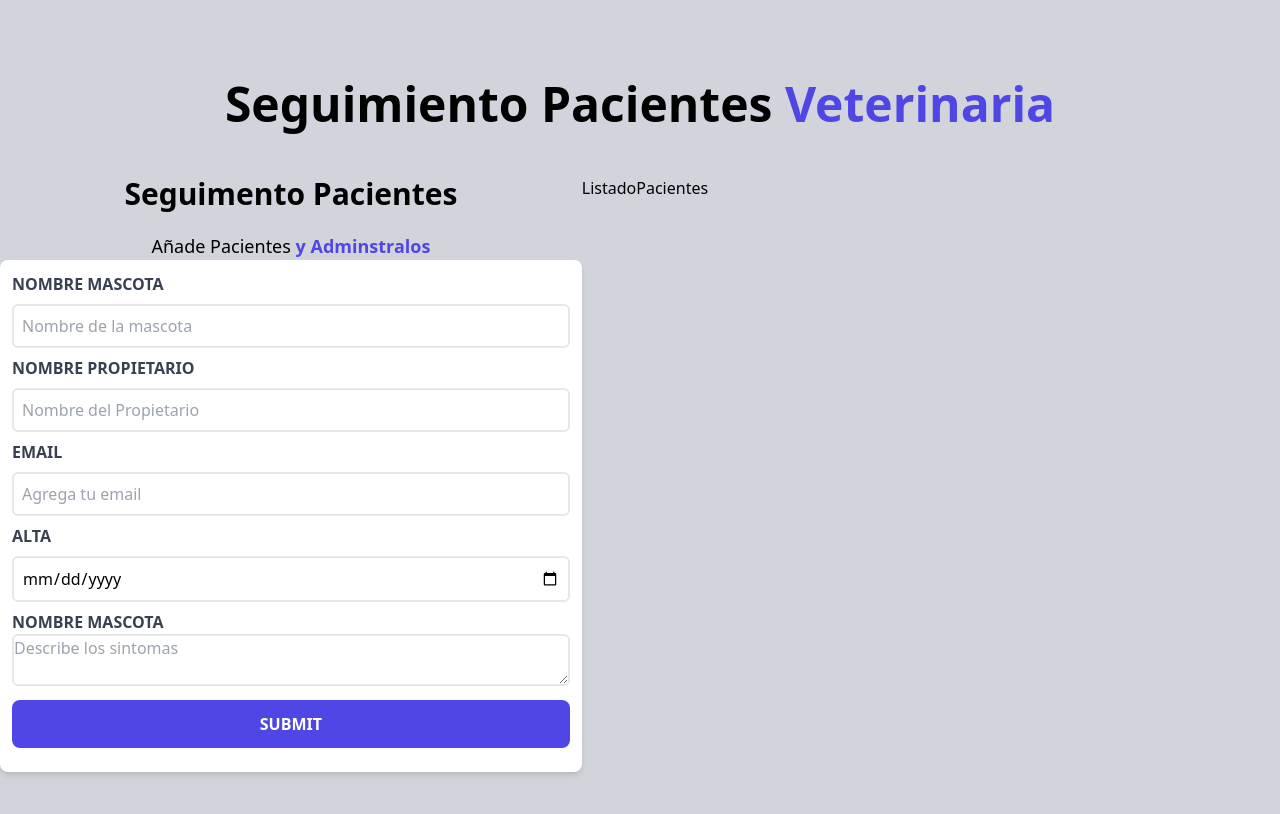
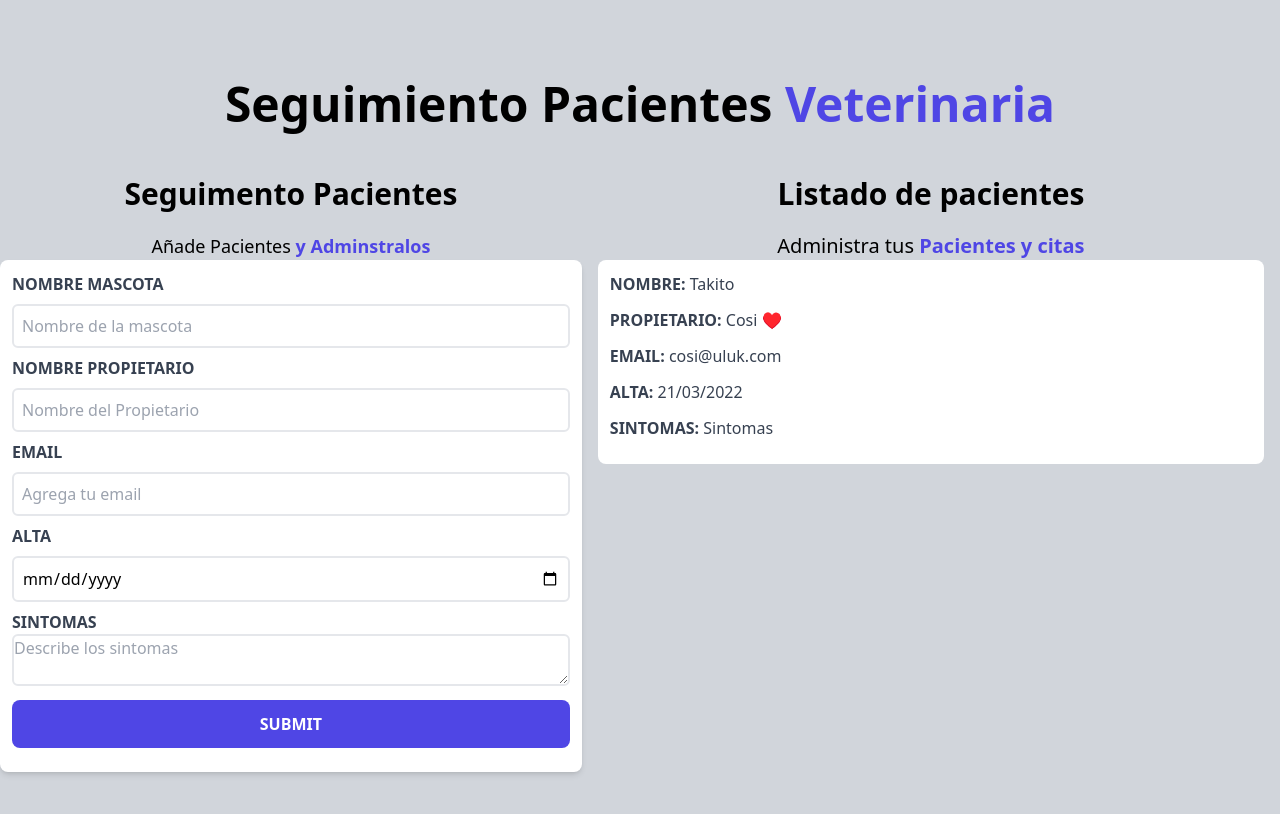
Before and after one commit to BalanzarMR/react-citas-v2.1, a React (Vite) app: page / in a window 1280 px wide. Shown: the top 814 px of the page. Built offline with nearby package versions, Linux system fonts and the light colour scheme.

Commit message:
Correción en formulario
Correción en campos de formulario

```diff
--- a/src/componentes/Formulario.jsx
+++ b/src/componentes/Formulario.jsx
@@ -66,13 +66,12 @@ const Formulario = () => {
 				</div>
 				<div className=" mb-2">
 					<label
-						htmlFor="mascota"
+						htmlFor="sintomas"
 						className=" block text-gray-700 uppercase font-bold "
 					>
-						Nombre Mascota
+						Sintomas
 					</label>
 					<textarea
-						name=""
 						id="sintomas"
 						className=" w-full border-2 placeholder-gray-400 rounded-md"
 						placeholder="Describe los sintomas"
--- a/src/componentes/ListadoPacientes.jsx
+++ b/src/componentes/ListadoPacientes.jsx
@@ -1,7 +1,34 @@
 import React from "react";
 
 const ListadoPacientes = () => {
-	return <div className=" md:w-1/2 lg:w-3/5">ListadoPacientes</div>;
+	return (
+		<div className=" md:w-1/2 lg:w-3/5">
+			<h2 className=" font-black text-3xl text-center">
+				Listado de pacientes{" "}
+			</h2>
+			<p className=" text-xl mt-5 text-center">
+				Administra tus{" "}
+				<span className=" text-indigo-600 font-bold">Pacientes y citas</span>
+			</p>
+			<div className="p-3 px-3 mx-4 bg-white rounded-lg">
+				<p className=" font-bold mb-3 text-gray-700 uppercase">
+					Nombre: <span className=" font-normal normal-case">Takito</span>
+				</p>
+				<p className=" font-bold mb-3 text-gray-700 uppercase">
+					Propietario: <span className=" font-normal normal-case">Cosi ♥️</span>
+				</p>
+				<p className=" font-bold mb-3 text-gray-700 uppercase">
+					Email: <span className=" font-normal normal-case">cosi@uluk.com</span>
+				</p>
+				<p className=" font-bold mb-3 text-gray-700 uppercase">
+					Alta: <span className=" font-normal normal-case">21/03/2022</span>
+				</p>
+				<p className=" font-bold mb-3 text-gray-700 uppercase">
+					Sintomas: <span className=" font-normal normal-case">Sintomas</span>
+				</p>
+			</div>
+		</div>
+	);
 };
 
 export default ListadoPacientes;
```
